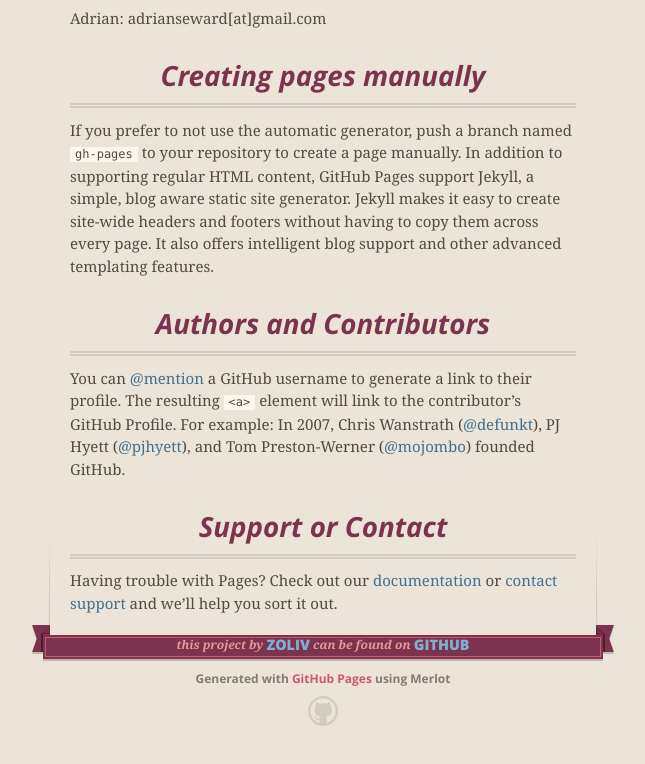
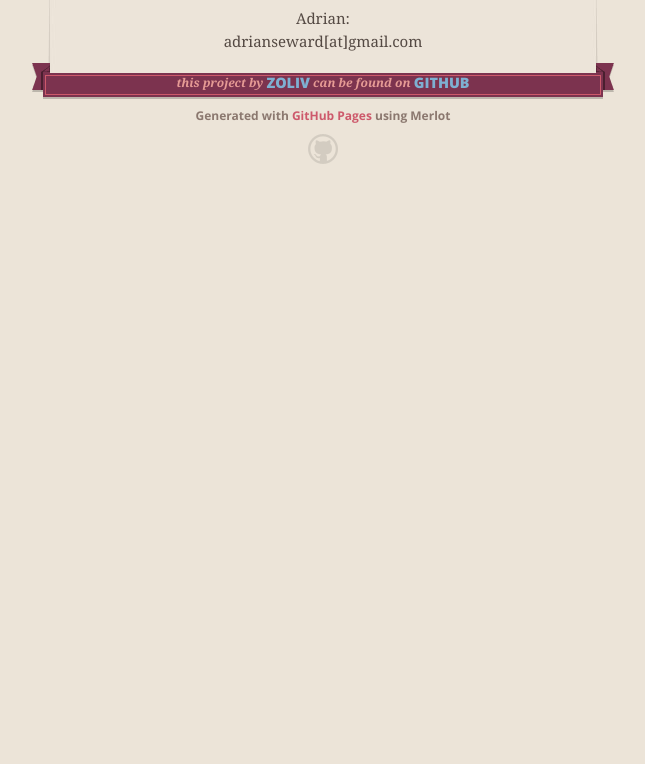
Before and after one commit to zoliv/casaloca, a plain HTML site: page index.html in a window 1280 px wide. Shown: the part 700-1464 px from the top of the page, without its empty margins (317-962 px from the left). After the commit the page ends 904 px from the top, so only its background shows below. Drawn offline with nearby package versions, Linux system fonts and the light colour scheme.

Commit message:
Update index.html

```diff
--- a/index.html
+++ b/index.html
@@ -55,23 +55,10 @@
 <h3>
 <a id="designer-templates" class="anchor" href="#designer-templates" aria-hidden="true"><span aria-hidden="true" class="octicon octicon-link"></span></a>Contact us for your party!!!</h3>
 
-<p>Adrian: adrianseward[at]gmail.com</p>
+<center><p>Adrian: </br> adrianseward[at]gmail.com</p></center>
 
 
-<h3>
-<a id="creating-pages-manually" class="anchor" href="#creating-pages-manually" aria-hidden="true"><span aria-hidden="true" class="octicon octicon-link"></span></a>Creating pages manually</h3>
 
-<p>If you prefer to not use the automatic generator, push a branch named <code>gh-pages</code> to your repository to create a page manually. In addition to supporting regular HTML content, GitHub Pages support Jekyll, a simple, blog aware static site generator. Jekyll makes it easy to create site-wide headers and footers without having to copy them across every page. It also offers intelligent blog support and other advanced templating features.</p>
-
-<h3>
-<a id="authors-and-contributors" class="anchor" href="#authors-and-contributors" aria-hidden="true"><span aria-hidden="true" class="octicon octicon-link"></span></a>Authors and Contributors</h3>
-
-<p>You can <a href="https://help.github.com/articles/basic-writing-and-formatting-syntax/#mentioning-users-and-teams" class="user-mention">@mention</a> a GitHub username to generate a link to their profile. The resulting <code>&lt;a&gt;</code> element will link to the contributor’s GitHub Profile. For example: In 2007, Chris Wanstrath (<a href="https://github.com/defunkt" class="user-mention">@defunkt</a>), PJ Hyett (<a href="https://github.com/pjhyett" class="user-mention">@pjhyett</a>), and Tom Preston-Werner (<a href="https://github.com/mojombo" class="user-mention">@mojombo</a>) founded GitHub.</p>
-
-<h3>
-<a id="support-or-contact" class="anchor" href="#support-or-contact" aria-hidden="true"><span aria-hidden="true" class="octicon octicon-link"></span></a>Support or Contact</h3>
-
-<p>Having trouble with Pages? Check out our <a href="https://help.github.com/pages">documentation</a> or <a href="https://github.com/contact">contact support</a> and we’ll help you sort it out.</p>
       </section>
 
       <footer>
```
